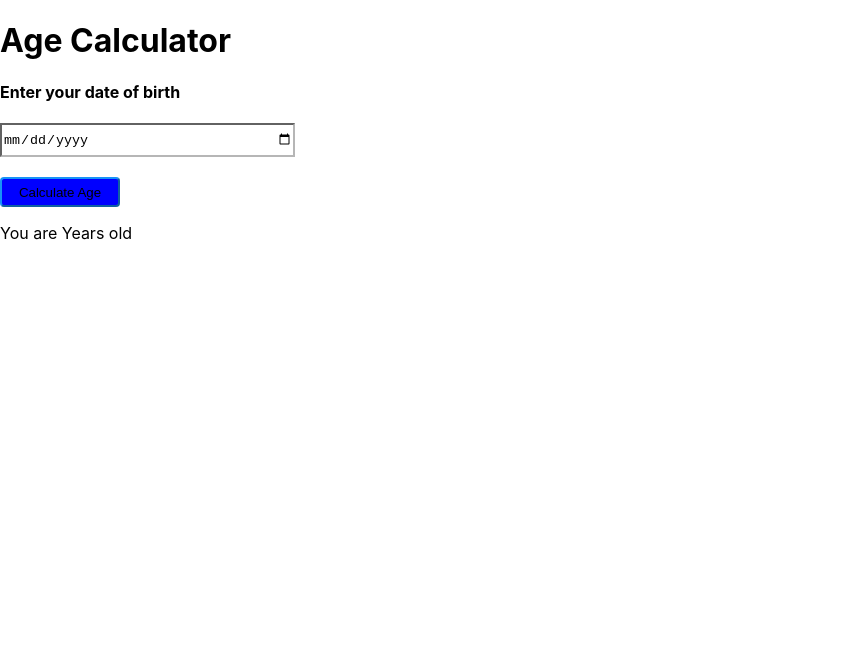
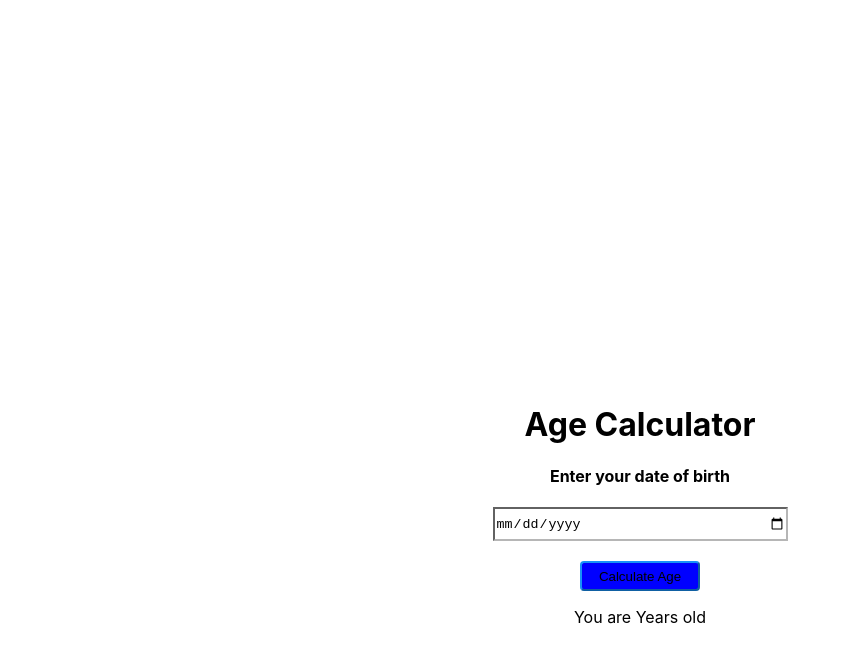
Before and after one commit to SuyashPandey30/React-AgeCalculator, a React (Create React App) app: page / in a window 1280 px wide. Shown: the top 662 px of the page, without its empty margins (0-851 px from the left). Built offline with nearby package versions, Linux system fonts and the light colour scheme.

Commit message:
Update index.css

```diff
--- a/src/index.css
+++ b/src/index.css
@@ -3,6 +3,9 @@ body {
   font-family: -apple-system, BlinkMacSystemFont, 'Segoe UI', 'Roboto', 'Oxygen',
     'Ubuntu', 'Cantarell', 'Fira Sans', 'Droid Sans', 'Helvetica Neue',
     sans-serif;
+  text-align:  center;
+  align-content: center;
+  padding-top: 30%;
   -webkit-font-smoothing: antialiased;
   -moz-osx-font-smoothing: grayscale;
 }
```
